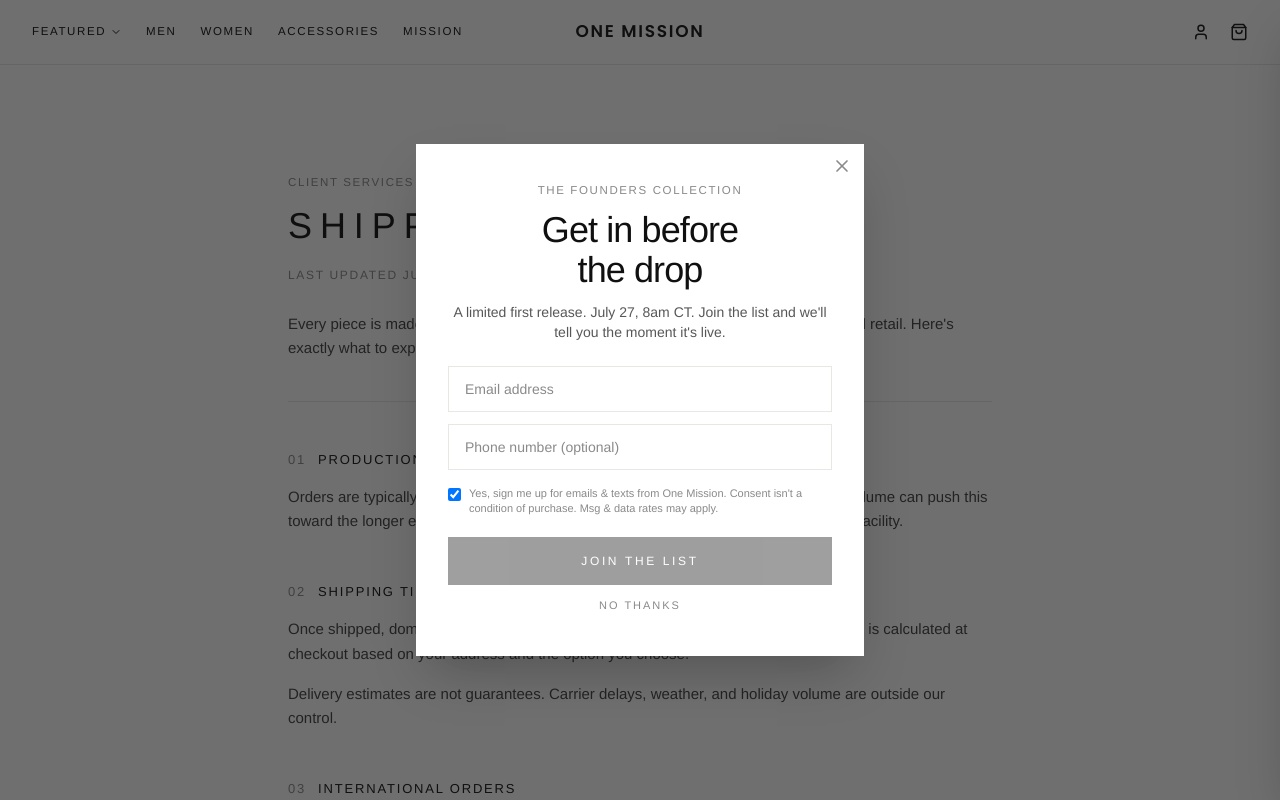
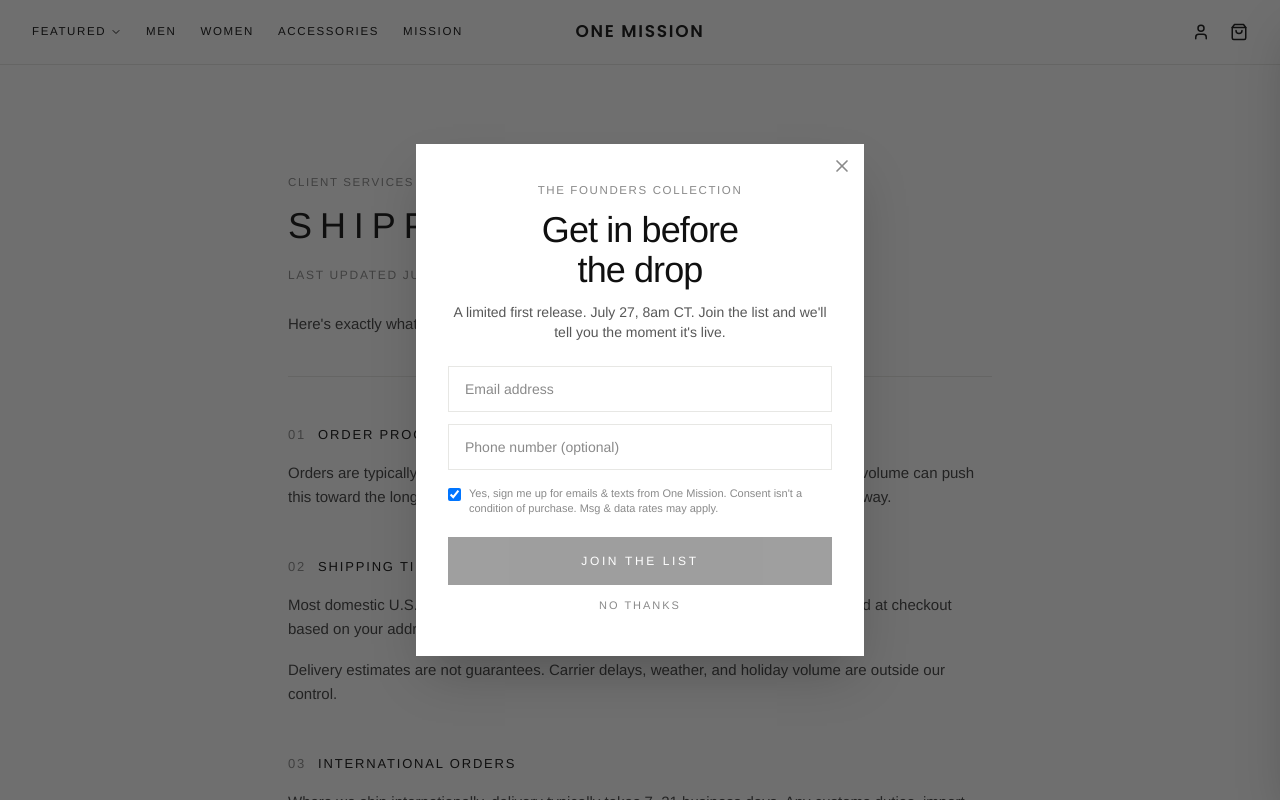
Before and after one commit to thayerm1111/onemissioncollection, a Next.js app: page /returns in a window 1280 px wide. Shown: the top 800 px of the page. Built offline with nearby package versions, Linux system fonts and the light colour scheme.

Commit message:
Returns: remove production language, 7-10 business days

```diff
--- a/src/app/returns/page.tsx
+++ b/src/app/returns/page.tsx
@@ -13,21 +13,21 @@ export default function ReturnsPage() {
       eyebrow="Client Services"
       title="Shipping & Returns"
       updated="July 20, 2026"
-      intro="Every piece is made for you after you order, so timelines run a little longer than stocked retail. Here's exactly what to expect, and what to do if something isn't right."
+      intro="Here's exactly what to expect from shipping, and what to do if something isn't right."
     >
-      <Section n="01" title="Production time">
+      <Section n="01" title="Order processing">
         <p>
-          Orders are typically produced in 2&ndash;7 business days before they
-          ship. During a drop, volume can push this toward the longer end. You
-          will get a tracking email the moment your order leaves the facility.
+          Orders are typically processed within a few business days of checkout.
+          During a drop, volume can push this toward the longer end. You will get
+          a tracking email as soon as your order is on its way.
         </p>
       </Section>
 
       <Section n="02" title="Shipping time and cost">
         <p>
-          Once shipped, domestic U.S. orders usually arrive in 3&ndash;7 business
-          days. Shipping cost is calculated at checkout based on your address and
-          the option you choose.
+          Most domestic U.S. orders arrive within 7&ndash;10 business days.
+          Shipping cost is calculated at checkout based on your address and the
+          option you choose.
         </p>
         <p>
           Delivery estimates are not guarantees. Carrier delays, weather, and
```
